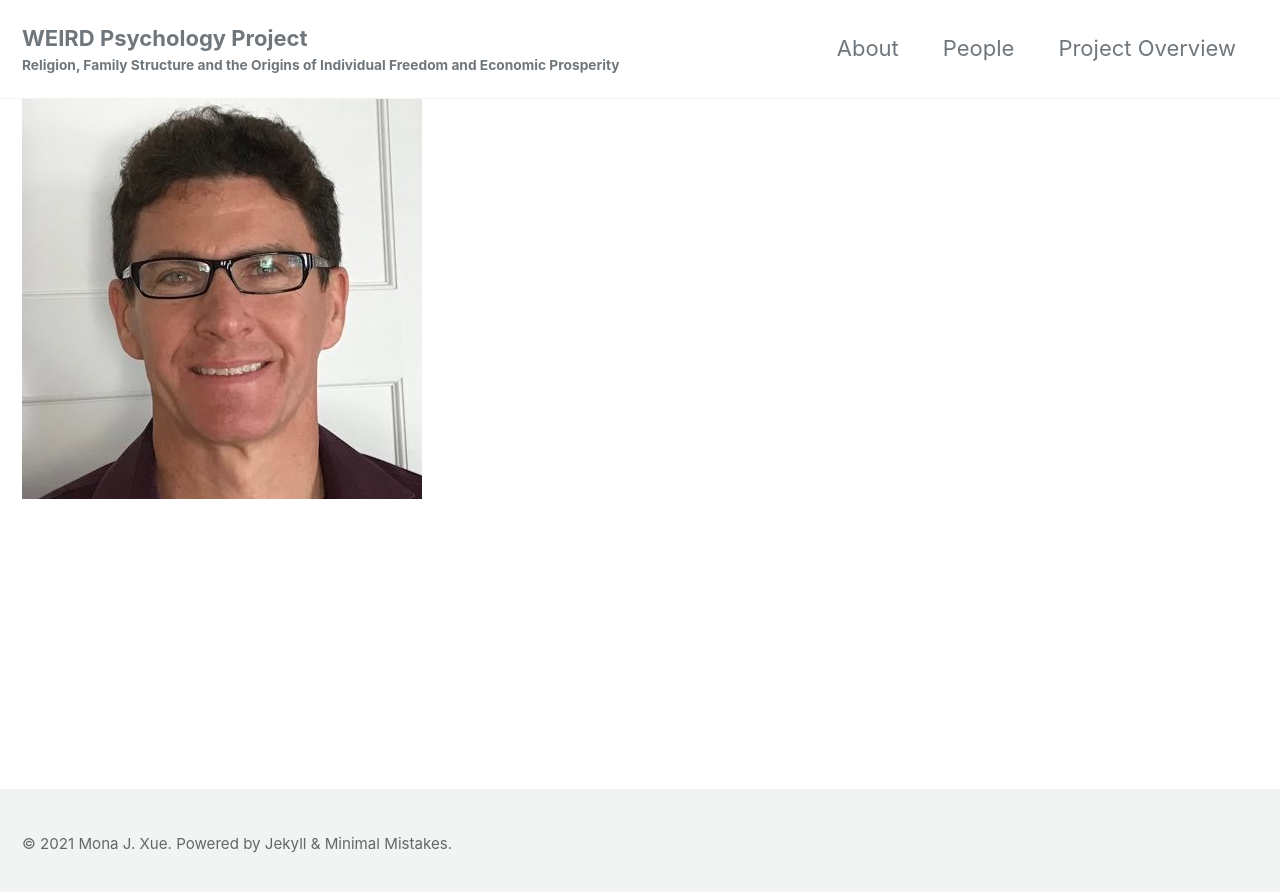
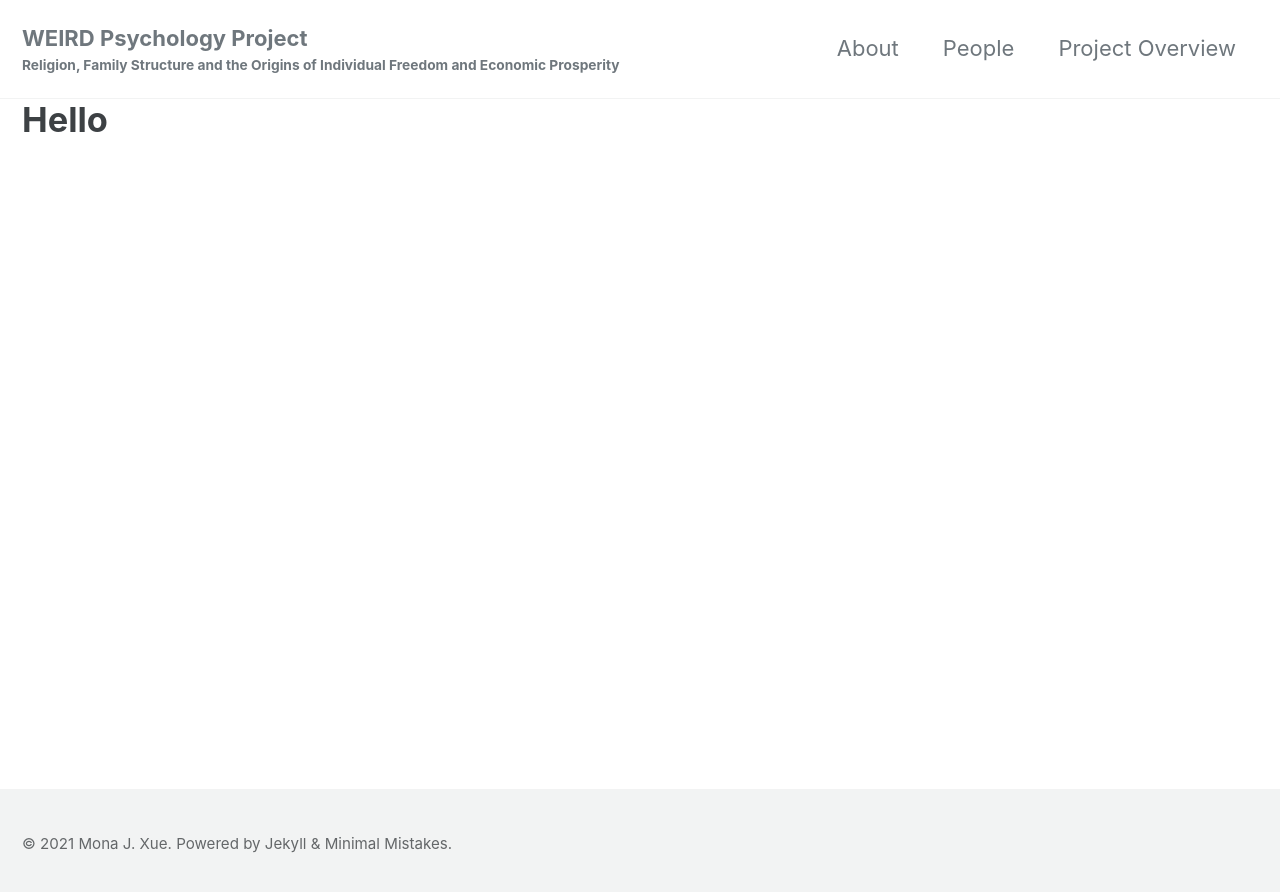
Before and after one commit to culcogevo/weird-psych-site, a Jekyll site: the page built from _pages/test.html, in a window 1280 px wide. Shown: the top 892 px of the page. Built offline with Jekyll 4.4.1, drawn with Linux system fonts in a browser that asks for light colours; cached includes are drawn as plain includes.

Commit message:
Update test.html

```diff
--- a/_pages/test.html
+++ b/_pages/test.html
@@ -3,4 +3,4 @@ permalink: /test/
 title: "Test"
 ---
 
-<img src="/images/joe-henrich.jpg">
+<h1>Hello</h1>
```
